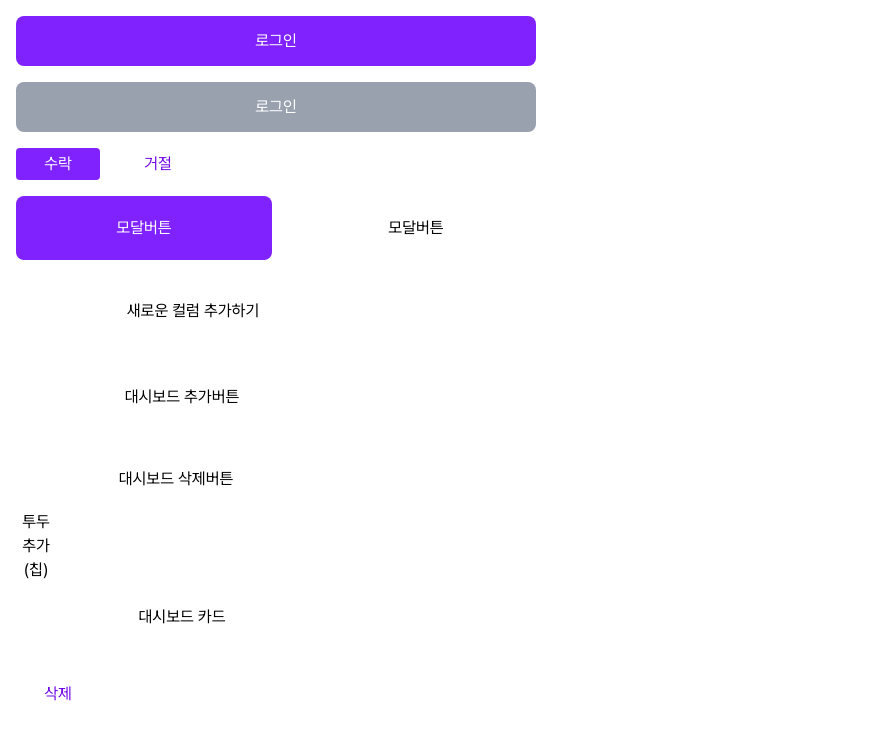
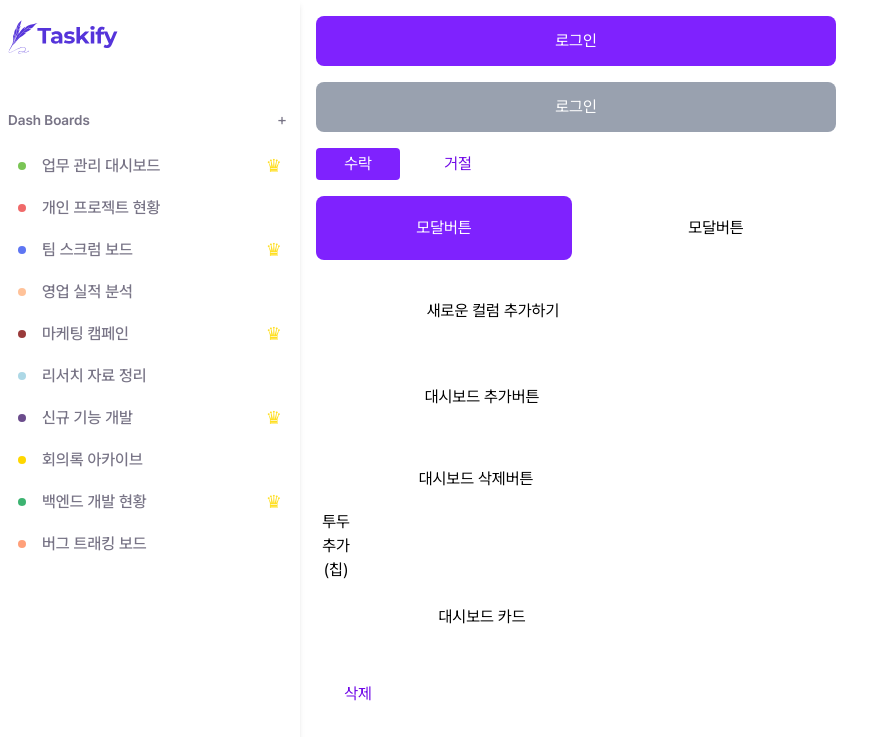
Before and after one commit to Heedong0924/fe16-intermediate-project-taskify, a Next.js app: page /test in a window 1280 px wide. Shown: the top 737 px of the page, without its empty margins (0-891 px from the left). Built offline with nearby package versions, Linux system fonts and the light colour scheme.

Commit message:
LIN-29 feat: Sidebar 컴포넌트 1차 완성 및 테스트 페이지에서 테스트 완료

```diff
--- a/src/app/test/page.tsx
+++ b/src/app/test/page.tsx
@@ -3,6 +3,7 @@
 import { useState } from 'react';
 
 import PaginationButton from '@/components/common/PaginationButton';
+import Sidebar from '@/components/common/Sidebar';
 import Button from '@/components/ui/Buttons';
 import { LogoLg, LogoMd, LogoSm } from '@/components/ui/SVGLogo';
 
@@ -11,7 +12,9 @@ const TestPage = () => {
   const size = 4;
 
   return (
-    <div className="flex flex-col gap-4 p-4">
+    <div>
+      <Sidebar />
+      <div className="flex flex-col gap-4 p-4 md:pl-[176px] xl:pl-[316px]">
         <Button className="btn-login" type="button">
           로그인
         </Button>
@@ -73,6 +76,7 @@ const TestPage = () => {
           onPageChange={setPage}
         />
       </div>
+    </div>
   );
 };
 
--- /dev/null
+++ b/src/components/common/Sidebar.tsx
@@ -0,0 +1,108 @@
+'use client';
+
+// 기능 - 대시보드 생성 버튼 클릭시 생성 모달, 대시보드 리스트 클릭시 link-대시보드 상세 페이지
+// api 받아오기 "BASE_URL/dashboards"
+//      내가만든 대시보드 끝에 왕관?
+import Link from 'next/link';
+import { useEffect, useState } from 'react';
+
+import { mockDashboardData } from '@/mock/mockDashboardData';
+import Dashboard from '@/types/Dashboard';
+
+import { LogoMd } from '../ui/SVGLogo';
+
+const Sidebar = () => {
+  const [dashboards, setDashboars] = useState<Dashboard[]>([]);
+  const [loading, setLoading] = useState(true);
+  const [error, setError] = useState<string | null>(null);
+
+  useEffect(() => {
+    const getDashboards = async () => {
+      try {
+        setLoading(true);
+        setError(null);
+        const data = await mockDashboardData();
+        setDashboars(data.dashboards);
+      } catch (err) {
+        if (process.env.NODE_ENV === 'development') {
+          console.error('데이터 페치 실패:', err);
+        }
+        setError('대시보드를 불러오는 데 실패했습니다.');
+      } finally {
+        setLoading(false);
+      }
+    };
+
+    getDashboards();
+  }, []);
+
+  if (loading) {
+    return (
+      <div className="p-4 text-center text-lg font-medium">
+        대시보드를 불러오는 중...
+      </div>
+    );
+  }
+
+  if (error) {
+    return (
+      <div className="p-4 text-center text-lg font-medium text-red-500">
+        {error}
+      </div>
+    );
+  }
+
+  return (
+    <aside className="text-taskify-neutral-500 bg-taskify-neutral-0 left-0ntop-0 fixed z-40 hidden h-full min-h-screen w-[160px] shadow-md md:block xl:w-[300px]">
+      <div className="px-2 py-5">
+        <Link href="/">
+          <LogoMd />
+        </Link>
+        <div className="mt-14">
+          <button
+            // onClick={대시보드 생성 모달}
+            className="hover:bg-taskify-neutral-200 mb-[15px] flex h-5 w-full items-center justify-between"
+            type="button"
+          >
+            <div className="text-taskify-md-semibold my-4 flex justify-between">
+              Dash Boards
+            </div>
+            <div className="w-5">+</div>
+          </button>
+          <div className="">
+            {/* 대시보드 리스트 - map으로 api 요청받아온 리스트 - 재사용 가능한가?
+            ㅇㅇ 내 대시보드 리스트랑 같음 맡기자 이건 여기도 무한스크롤? ㄴㄴ
+            페이지네이션 시안상으론 15개씩 */}
+            {dashboards.map((dashboard) => (
+              <Link
+                key={dashboard.id}
+                href={`/dashboard/${dashboard.id}`}
+                className="hover:bg-taskify-neutral-200 flex h-[42px] items-center justify-between px-[10px] py-[7px] transition-colors duration-20"
+              >
+                <div className="flex min-w-0 items-center gap-4">
+                  <div
+                    className="bg- h-2 w-2 rounded-full"
+                    style={{ backgroundColor: dashboard.color }}
+                  />
+                  <span className="text-taskify-lg-medium overflow-hidden text-ellipsis whitespace-nowrap">
+                    {dashboard.title}
+                  </span>
+                </div>
+                {dashboard.createdByMe && (
+                  <span
+                    className="ml-auto text-lg text-yellow-300"
+                    title="내가 만든 대시보드"
+                  >
+                    ♛
+                  </span>
+                )}
+              </Link>
+            ))}
+          </div>
+        </div>
+      </div>
+    </aside>
+  );
+};
+
+export default Sidebar;
```
Lines whose indentation alone changed are shown as unchanged.
